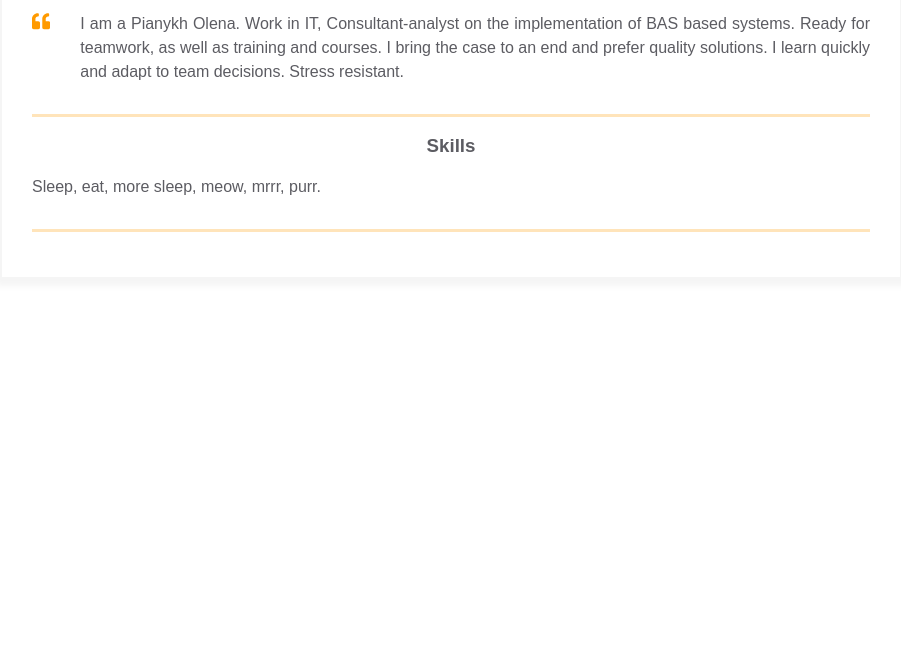
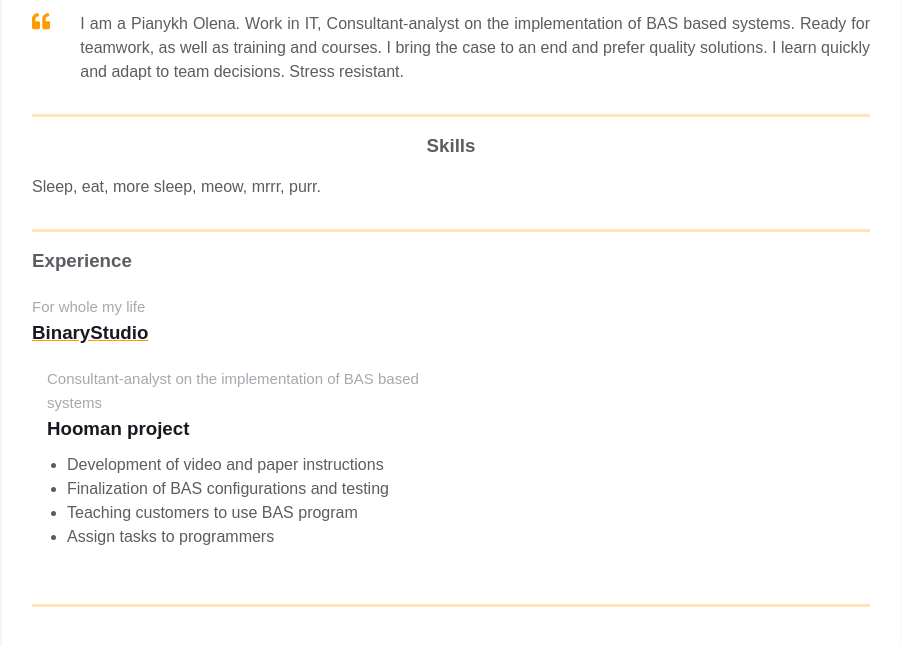
Before and after one commit to Namineil/homepage, a plain HTML site: page index.html in a window 1280 px wide. Shown: the part 350-996 px from the top of the page, without its empty margins (189-1090 px from the left). Before the commit the page ends 800 px from the top, so only its background shows below. Drawn offline with Linux system fonts and the light colour scheme.

Commit message:
Updated Résumé Experience block template

```diff
--- a/index.html
+++ b/index.html
@@ -104,6 +104,38 @@
             </div>
           </div>
         </div>
+        <div class="container">
+          <div class="resume__block">
+            <div class="main-info fh">
+
+              <div class="experiences">
+                <div class="experiences">
+                  <h3 class="experiences__header">Experience</h3>
+                  <div class="experiences__company">
+                    <div class="experiences__company-header">
+                      <span class="experiences__company-header-durability">For whole my life</span>
+                      <h3 class="experiences__company-header-name">BinaryStudio</h3>
+                    </div>
+
+                    <div class="experiences__company-project">
+                      <span class="experiences__company-project-role">Consultant-analyst on the
+                        implementation of BAS based systems</span>
+                      <h3 class="experiences__company-project-name">Hooman project</h3>
+                      <ul class="experiences__company-project-responsibilities">
+                        <li>Development of video and paper instructions</li>
+                        <li>Finalization of BAS configurations and testing</li>
+                        <li>Teaching customers to use BAS program</li>
+                        <li>Assign tasks to programmers</li>
+                      </ul>
+                    </div>
+                  </div>
+                </div>
+              </div>
+
+              <div class="additional-info fv"></div>
+            </div>
+          </div>
+        </div>
       </div>
     </main>
   </body>
```
